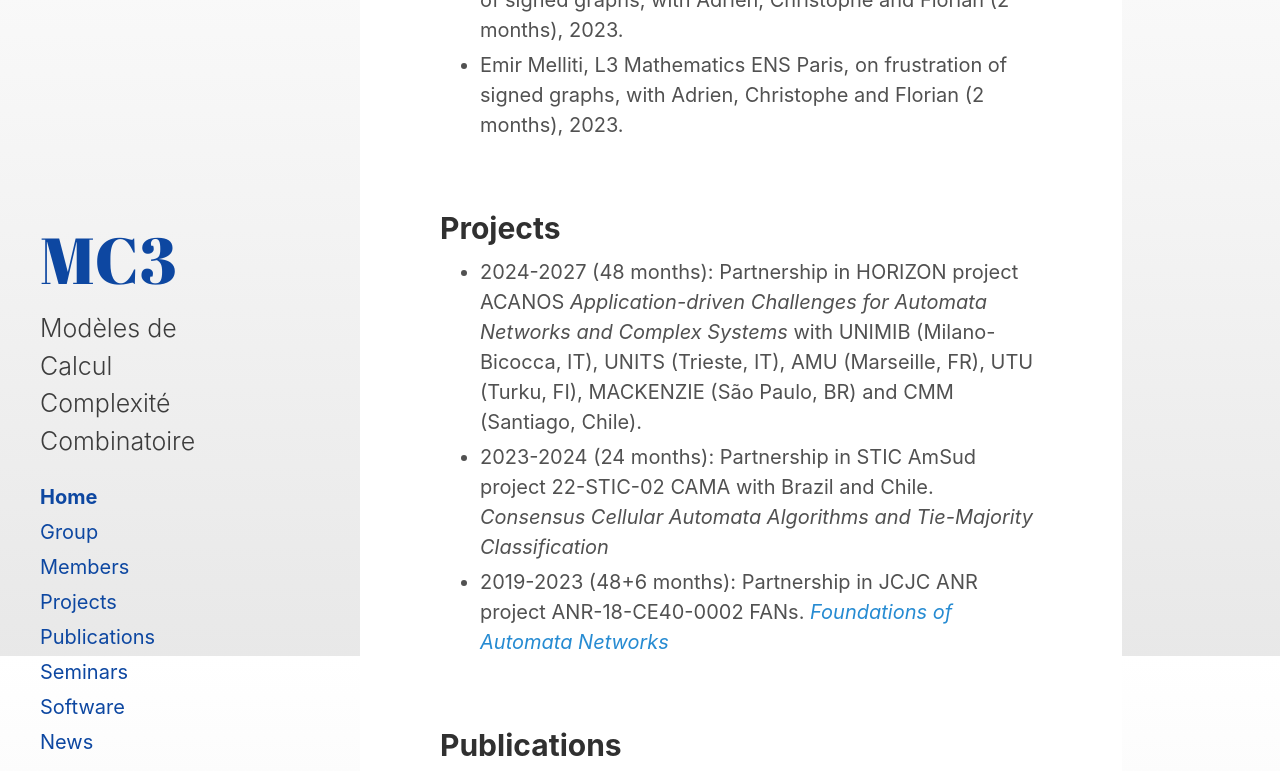
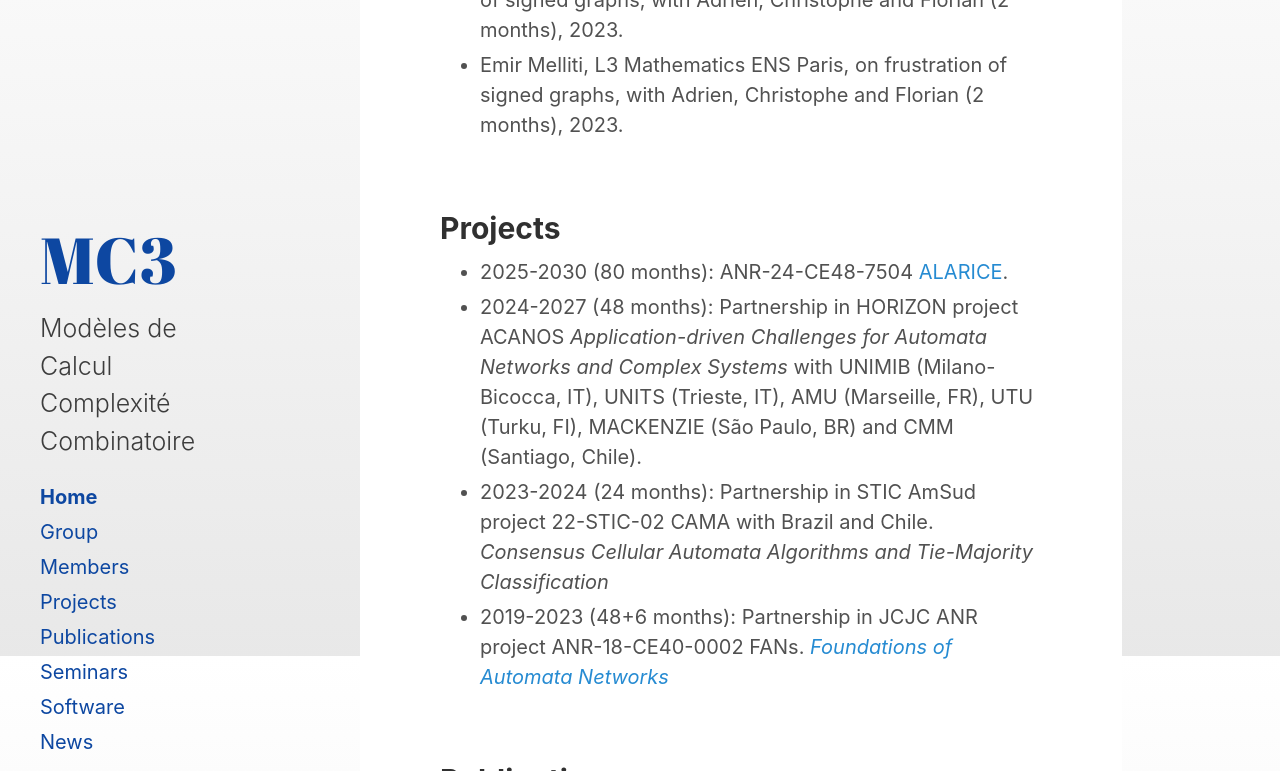
Before and after one commit to richardadrien/mc3, a Jekyll site: the page built from _posts/2023-11-01-home.md, in a window 1280 px wide and 900 px high, scrolled down 2944 px, cut to the strip 0-771 px from the top of the window. Built offline with Jekyll 4.4.1, drawn with Linux system fonts in a browser that asks for light colours; the list of posts is cut into pages by our own code.

Commit message:
Update 2023-11-01-home.md

```diff
--- a/_posts/2023-11-01-home.md
+++ b/_posts/2023-11-01-home.md
@@ -21,7 +21,6 @@ Complex systems is a field of computer science which brings together problems fr
 <p style='text-align: justify;'>
 In this context, a large number of new models have been proposed. These models often need to be formalized, compared or reduced to others, or basically studied with techniques from theoretical computer science. We propose to put at the service of the complex systems community our experience acquired in the fields of theoretical computer science (computability, language theory, dynamical systems, combinatorics, etc.) to carry out this in-depth work.
 </p>
-
 
 <p style='text-align: justify;'>
 We seek to provide a formal framework for the study of complex systems using discrete dynamical systems as the main instrument of analysis, essentially focusing on the long-term properties of the system as well as the decidability/complexity of these properties.
@@ -97,6 +96,7 @@ MESR/EDSTIC-UniCA funding (2020-2023), UniCA ATER (2023-2024).
 
 ## **Projects**
 
+- 2025-2030 (80 months): ANR-24-CE48-7504 [ALARICE](https://alarice.lis-lab.fr/).
 - 2024-2027 (48 months): Partnership in HORIZON project ACANOS _Application-driven Challenges for Automata Networks and Complex Systems_ with UNIMIB (Milano-Bicocca, IT), UNITS (Trieste, IT), AMU (Marseille, FR), UTU (Turku, FI), MACKENZIE (São Paulo, BR) and CMM (Santiago, Chile).
 - 2023-2024 (24 months): Partnership in STIC AmSud project 22-STIC-02 CAMA
   with Brazil and Chile.
```
